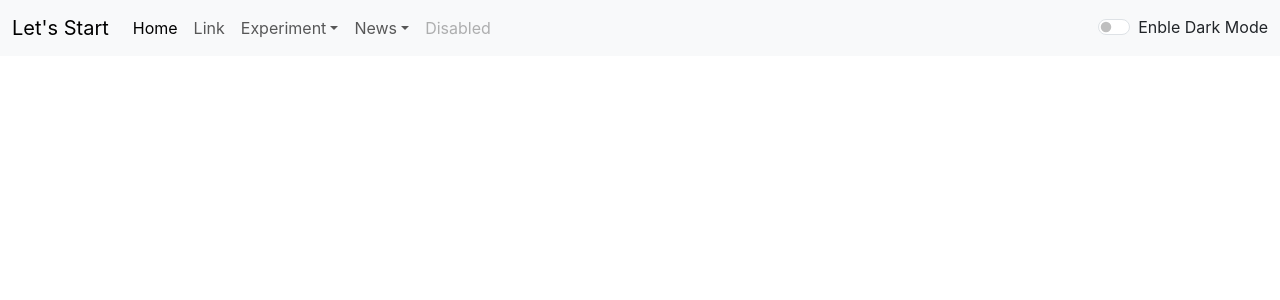
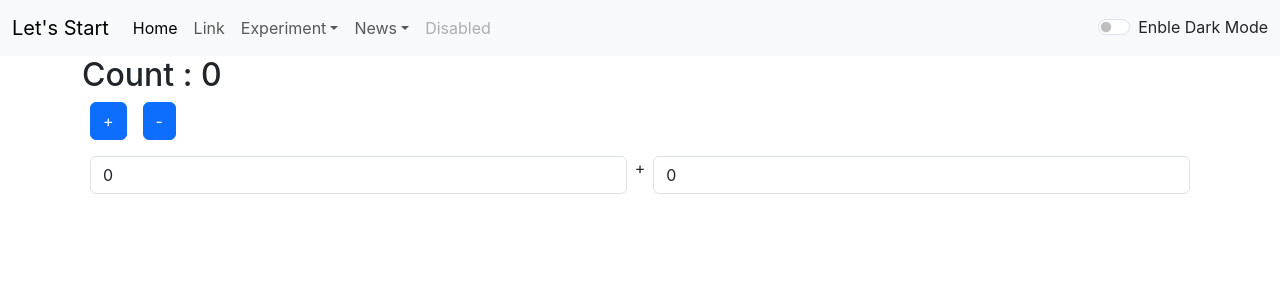
Before and after one commit to KAUSTUBH1J/Lets_start, a React (Create React App) app: page /Calculater in a window 1280 px wide. Shown: the top 300 px of the page. Built offline with nearby package versions, Linux system fonts and the light colour scheme; no server answers.

Commit message:
Worked on calculater

```diff
--- a/src/App.js
+++ b/src/App.js
@@ -10,14 +10,16 @@ import About from './components/Experiment/About'
 import { BrowserRouter as Router, Routes, Route, useLocation} from 'react-router-dom';
 import NewsComponents from './components/Experiment/NewsComponents';
 import LoadingBar from 'react-top-loading-bar'
+import Calculater from './components/Experiment/Calculater';
 
 function App() {
   const [mode, setMode]   = useState('light');
   const [alert, setAlert] = useState(null);
-  const [newsCount, setNewsCount] = useState(5);
+  const [newsCount, setNewsCount] = useState(6);
   const [projectName, setProjectName] = useState("Let's Start");
   const [progress, setProgress] = useState(0)
   const APIKey = process.env.REACT_APP_NEWS_API_KEY;
+
   const setProgressBar = (progress)=>{
     setProgress(progress);
   }
@@ -50,11 +52,18 @@ function App() {
           progress={progress}
           height={3}
         />
+        <div className='my-3'>
+        &nbsp;
+        </div>
+
+
         <Routes>
           <Route path='/' element={<Home setProgressBar={setProgressBar} />}></Route>
           <Route path='/TextAnalyzer' element={<TextArea setProgressBar={setProgressBar} mode={mode}/>}></Route>
           <Route path='/about' element={<About setProgressBar={setProgressBar} />}></Route>
-        <Route exact path='/business' element={<NewsComponents  ApiKey={APIKey}  setProgressBar={setProgressBar} key="business" pageSize={newsCount} category='business' Title={projectName} />} />
+          <Route path='/Calculater' element={<Calculater setProgressBar={setProgressBar} />}></Route>
+
+          <Route exact path='business' element={<NewsComponents  ApiKey={APIKey}  setProgressBar={setProgressBar} key="business" pageSize={newsCount} category='business' Title={projectName} />} />
           <Route exact path='/entertainment' element={<NewsComponents  ApiKey={APIKey}  setProgressBar={setProgressBar} key="entertainment" pageSize={newsCount} category='entertainment' Title={projectName}/>} />
           <Route exact path='/general' element={<NewsComponents  ApiKey={APIKey}  setProgressBar={setProgressBar} key="general" pageSize={newsCount} category='general' Title={projectName}/>} />
           <Route exact path='/health' element={<NewsComponents  ApiKey={APIKey}  setProgressBar={setProgressBar} key="health" pageSize={newsCount} category='health' Title={projectName}/>} />
--- /dev/null
+++ b/src/components/Experiment/Calculater.jsx
@@ -0,0 +1,43 @@
+import React,{useState, useEffect} from 'react'
+
+export default function Calculater() {
+    const [count, setCount] = useState(0);
+    const [num1, setNum1]   = useState(0);
+    const [num2, setNum2]   = useState(0);
+    const [result, setResult]   = useState(0);
+    const setnum1Value = (event) => {
+        setNum1(event.target.value);
+    }
+    const setnum2Value = (event) => {
+        setNum2(event.target.value);
+    }
+
+    useEffect(()=>{
+        console.log('call useEffect')
+    },[setnum1Value,setnum2Value])
+
+    function handleCount(move){
+        if(move == 'increment'){
+            setCount(count+1);
+        }else if(move == 'decriment'){
+            setCount(count-1);
+        }
+    }
+    return (
+        <>
+            <div className='container my-2'>
+                <h2>Count : {count}</h2>
+
+                <button className='btn btn-primary mx-2' onClick={()=>{handleCount('increment')}}>+</button>
+                <button className='btn btn-primary mx-2' onClick={()=>{handleCount('decriment')}}>-</button>
+
+                <div className='d-flex my-3'>
+                    <input type="number" className='form-control w-20 mx-2' value={num1} onChange={setnum1Value}/>
+                    {/* <input type="number" className='form-control w-20 mx-2'/> */}+
+                    <input type="number" className='form-control w-20 mx-2' value={num2}  onChange={setnum2Value}/>
+                    <span></span>
+                </div>
+            </div>
+        </>
+    )
+}
--- a/src/components/Experiment/NewsCard.jsx
+++ b/src/components/Experiment/NewsCard.jsx
@@ -1,5 +1,4 @@
 import React,{Component} from "react";
-
 
 
 const NewsCard = (props)=> {
--- a/src/components/Experiment/NewsComponents.jsx
+++ b/src/components/Experiment/NewsComponents.jsx
@@ -15,7 +15,7 @@ const NewsComponents = (props) =>{
     const updateNews = async ()=>{
 
         console.log('updateNews');
-        let Url = `https://newsapi.org/v2/top-headlines?country=us&country=${props.category}&apiKey=${props.ApiKey}&page=${page}&pageSize=${props.pageSize}`;
+        let Url = `https://newsapi.org/v2/top-headlines?country=us&category=${props.category}&apiKey=${props.ApiKey}&page=${page}&pageSize=${props.pageSize}`;
         setLoading(true);
         console.log(Url);
         let data = await fetch(Url);
@@ -52,11 +52,12 @@ const NewsComponents = (props) =>{
 
     const fetchMoreData = async () => {
         console.log('fetchMoreData');
+
+        // const url = `https://newsapi.org/v2/top-headlines?country=us&category=${props.category}&apikey=dbe57b028aeb41e285a226a94865f7a7&page=${page}&pageSize=${props.pageSize}`;
+        let url = `https://newsapi.org/v2/top-headlines?country=us&category=${props.category}&apiKey=${props.ApiKey}&page=${page+1}&pageSize=${props.pageSize}`;
         setPage(page + 1)
-        console.log(this.state);
-        // const url = `https://newsapi.org/v2/top-headlines?country=us&category=${props.category}&apikey=dbe57b028aeb41e285a226a94865f7a7&page=${page}&pageSize=${props.pageSize}`;
-        let url = `https://newsapi.org/v2/top-headlines?country=us&country=${props.category}&apiKey=${props.ApiKey}&page=${page}&pageSize=${props.pageSize}`;
         let data = await fetch(url);
+
         console.log(url);
         let parsedData = await data.json()
         console.log(parsedData);
@@ -66,15 +67,9 @@ const NewsComponents = (props) =>{
         setLoading(false);
     };
 
-
-
     useEffect(() => {
         updateNews();
     }, [])
-
-
-
-
 
     return(
 
--- a/src/components/Template/Navbar.jsx
+++ b/src/components/Template/Navbar.jsx
@@ -4,7 +4,7 @@ import { Link } from 'react-router-dom';
 export default function Navbar(props) {
   return (
     <>
-        <nav className={`navbar  navbar-expand-lg ${props.mode == 'light' ? 'bg-body-tertiary' : 'bg-dark' } `}  data-bs-theme={`${props.mode == 'light' ? 'light':'dark'}`}>
+        <nav className={`navbar fixed-top  navbar-expand-lg ${props.mode == 'light' ? 'bg-body-tertiary' : 'bg-dark' } `}  data-bs-theme={`${props.mode == 'light' ? 'light':'dark'}`}>
             <div className="container-fluid">
                 <a className="navbar-brand" href="#">{props.Title}</a>
                 <button className="navbar-toggler" type="button" data-bs-toggle="collapse" data-bs-target="#navbarSupportedContent" aria-controls="navbarSupportedContent" aria-expanded="false" aria-label="Toggle navigation">
@@ -24,7 +24,7 @@ export default function Navbar(props) {
                         </a>
                         <ul className="dropdown-menu">
                             <li><Link className=" dropdown-item " to="/TextAnalyzer">TextAnalyzer</Link></li>
-                            {/* <li><Link className=" dropdown-item " to="/News">News </Link></li> */}
+                            <li><Link className=" dropdown-item " to="/Calculater">Calculater </Link></li>
                             {/* <li><hr className="dropdown-divider"/></li>
                             <li><a className="dropdown-item" href="#">Something else here</a></li> */}
                         </ul>
@@ -34,13 +34,13 @@ export default function Navbar(props) {
                         News
                         </a>
                         <ul className="dropdown-menu">
-                            <li><Link className=" dropdown-item " to="/business">Business</Link></li>
-                            <li><Link className=" dropdown-item " to="/entertainment">Entertainment </Link></li>
-                            <li><Link className=" dropdown-item " to="/general">General</Link></li>
-                            <li><Link className=" dropdown-item " to="/health">Health </Link></li>
-                            <li><Link className=" dropdown-item " to="/science">Science </Link></li>
-                            <li><Link className=" dropdown-item " to="/sports">sports</Link></li>
-                            <li><Link className=" dropdown-item " to="/technology">Technology </Link></li>
+                            <li><Link className=" dropdown-item" to="/business">Business</Link></li>
+                            <li><Link className=" dropdown-item" to="/entertainment">Entertainment </Link></li>
+                            <li><Link className=" dropdown-item" to="/general">General</Link></li>
+                            <li><Link className=" dropdown-item" to="/health">Health </Link></li>
+                            <li><Link className=" dropdown-item" to="/science">Science </Link></li>
+                            <li><Link className=" dropdown-item" to="/sports">sports</Link></li>
+                            <li><Link className=" dropdown-item" to="/technology">Technology </Link></li>
 
                         </ul>
                     </li>
@@ -56,7 +56,7 @@ export default function Navbar(props) {
                 {/* </form> */}
                 </div>
             </div>
-            </nav>
+        </nav>
     </>
   )
 }
```
Lines whose indentation alone changed are shown as unchanged.
